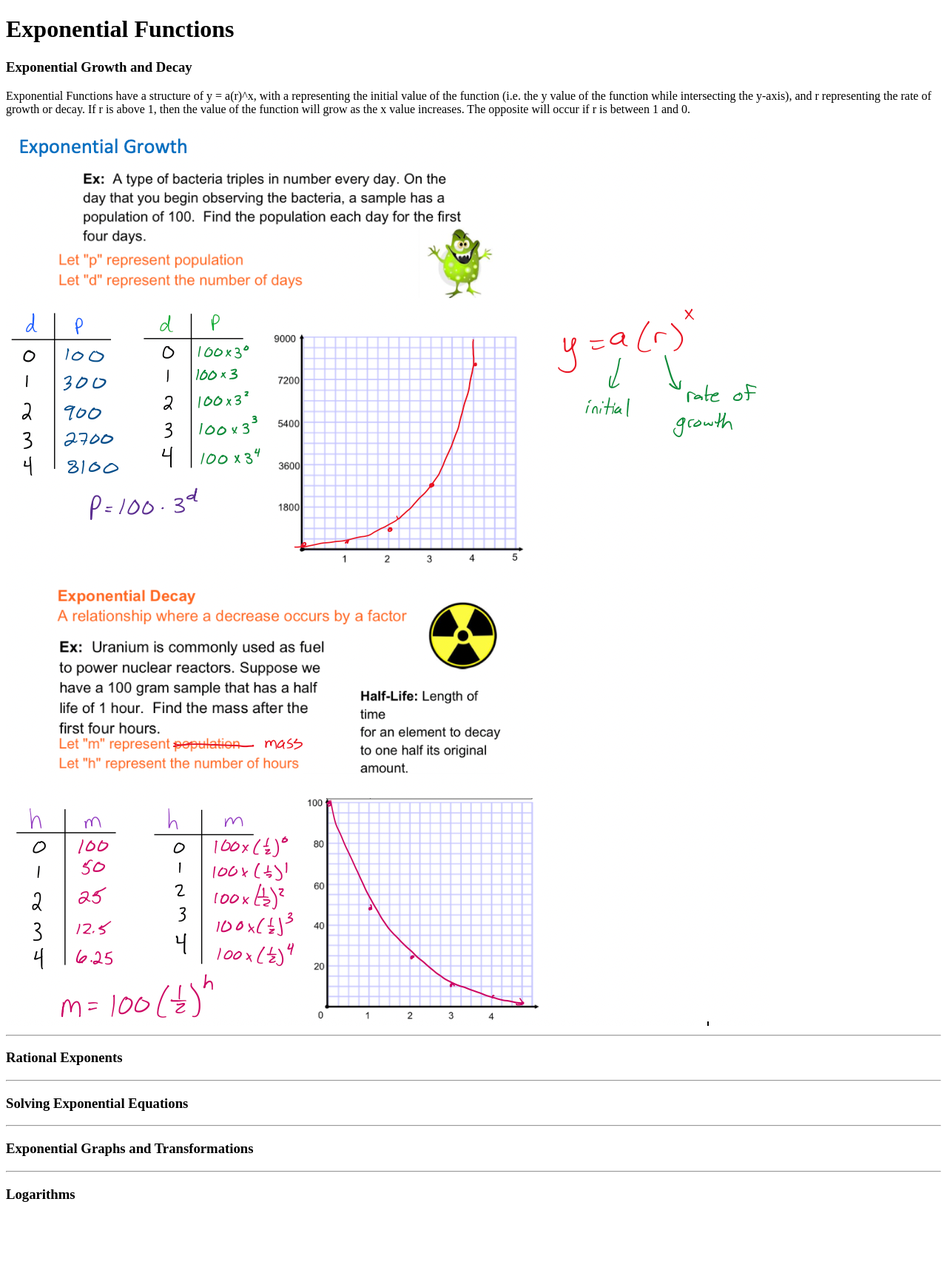
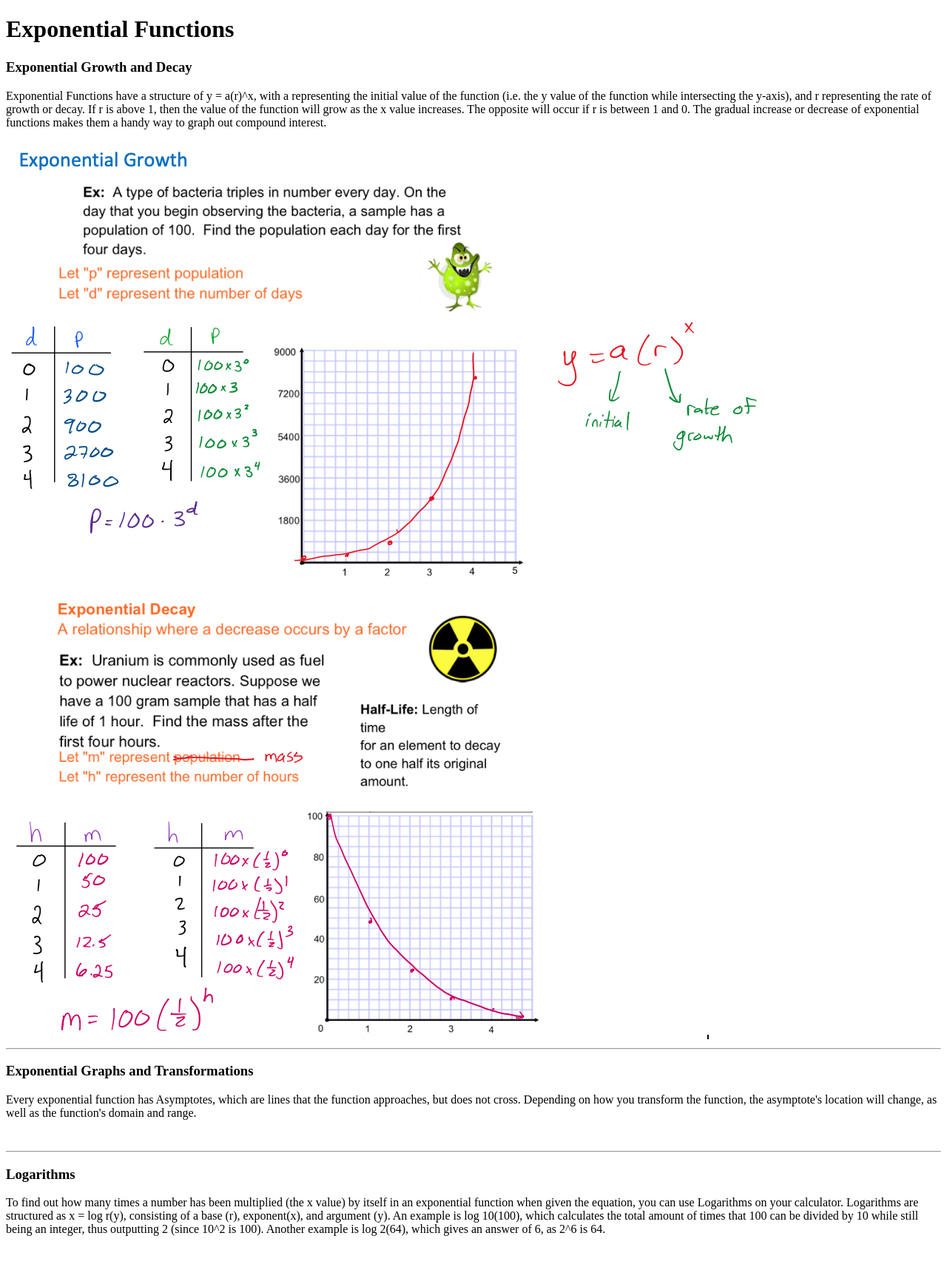
Before and after one commit to Pierce-Trakas/ww.python.org, a Python web app: template templates/FUNctions/exponentialFunctions.html in a window 1280 px wide. Shown: the whole page at 74% size. Before the commit the page ends 1625 px from the top, so only its background shows below. Run offline with Jinja, Linux system fonts and the light colour scheme; the template is opened without the code that fills it, so the values that code supplies are empty.

Commit message:
exponential functions complete

```diff
--- a/templates/FUNctions/exponentialFunctions.html
+++ b/templates/FUNctions/exponentialFunctions.html
@@ -4,8 +4,6 @@
         <!-- basically, this file is supposed to be an introduction to the Grade 11 concepts in Exponential Functions.
         This should cover the following:
         Growth and Decay
-        Rational Exponents
-        Solving Exponential Equations
         Exponential Graphs & Transformations
         Logarithms
         -->
@@ -24,39 +22,28 @@
         <p>
             Exponential Functions have a structure of y = a(r)^x, with a representing the initial value of the function (i.e. the y value of the function while intersecting the y-axis),
             and r representing the rate of growth or decay. If r is above 1, then the value of the function will grow as the x value increases. The opposite will occur if r is between 1 and 0.
+            The gradual increase or decrease of exponential functions makes them a handy way to graph out compound interest.
         </p>
         <img src = "https://raw.githubusercontent.com/Pierce-Trakas/ww.python.org/refs/heads/main/image%20files/egrowthdecay.png">
         <hr>
         <h3>
-            Rational Exponents
-        </h3>
-
-        <p>
-
-        </p>
-        <hr>
-        <h3>
-            Solving Exponential Equations
-        </h3>
-
-        <p>
-
-        </p>
-        <hr>
-        <h3>
             Exponential Graphs and Transformations
         </h3>
-
         <p>
-
+            Every exponential function has Asymptotes, which are lines that the function approaches, but does not cross.
+            Depending on how you transform the function, the asymptote's location will change, as well as the function's domain and range.
         </p>
+        <img src = "">
         <hr>
         <h3>
             Logarithms
         </h3>
-
         <p>
-
+            To find out how many times a number has been multiplied (the x value) by itself in an exponential function when given the equation,
+            you can use Logarithms on your calculator. Logarithms are structured as x = log r(y), consisting of a base (r), exponent(x), and argument (y).
+            An example is log 10(100), which calculates the total amount of times that 100 can be divided by 10 while still being an integer, thus outputting 2 (since 10^2 is 100).
+            Another example is log 2(64), which gives an answer of 6, as 2^6 is 64.
         </p>
+        <img src = "">
     </body>
 </html>
```
Also changed, not shown: templates/FUNctions/expressions.html (+16 -0 lines), image files/tformationsexpo.png (added), 2 other files.
